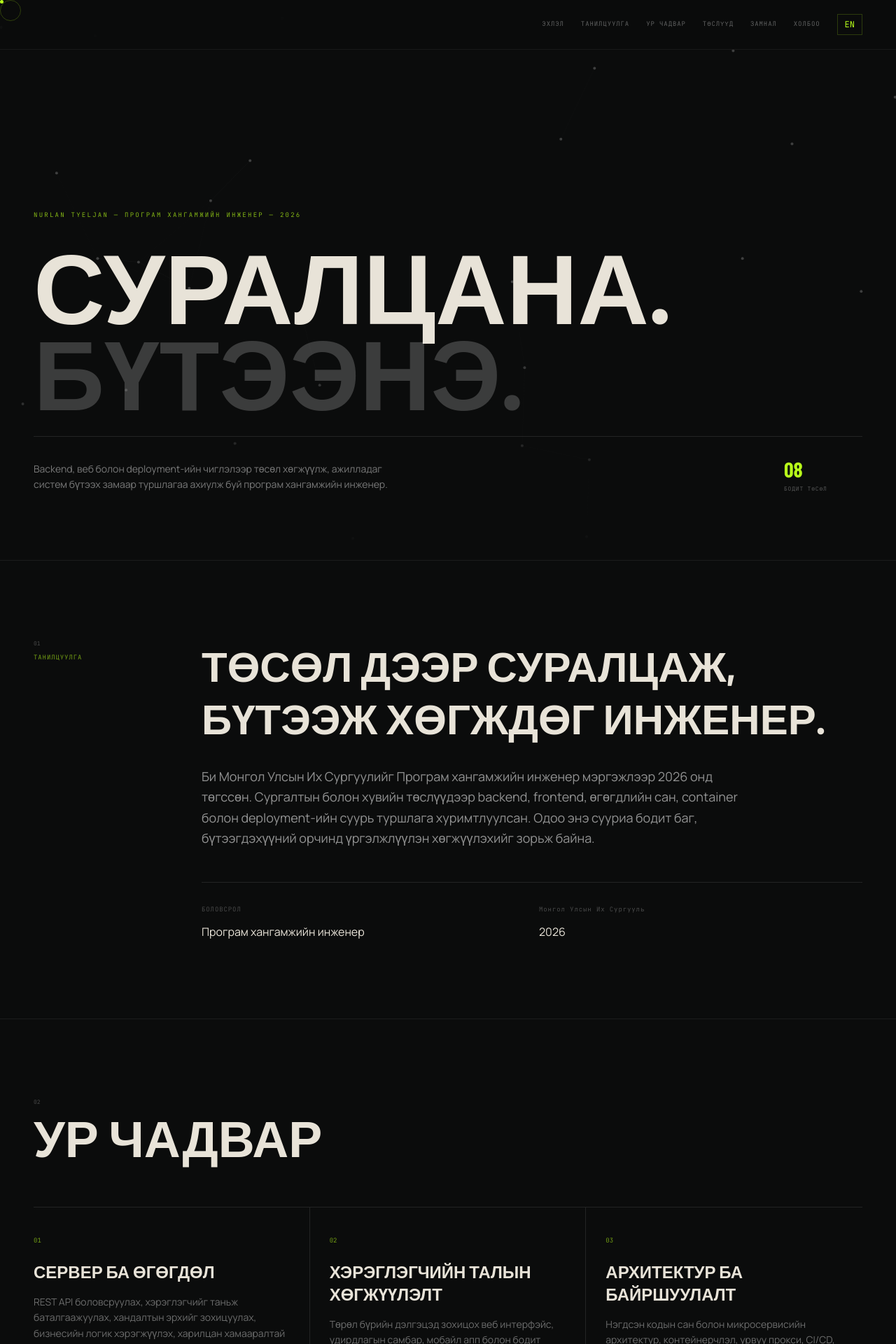
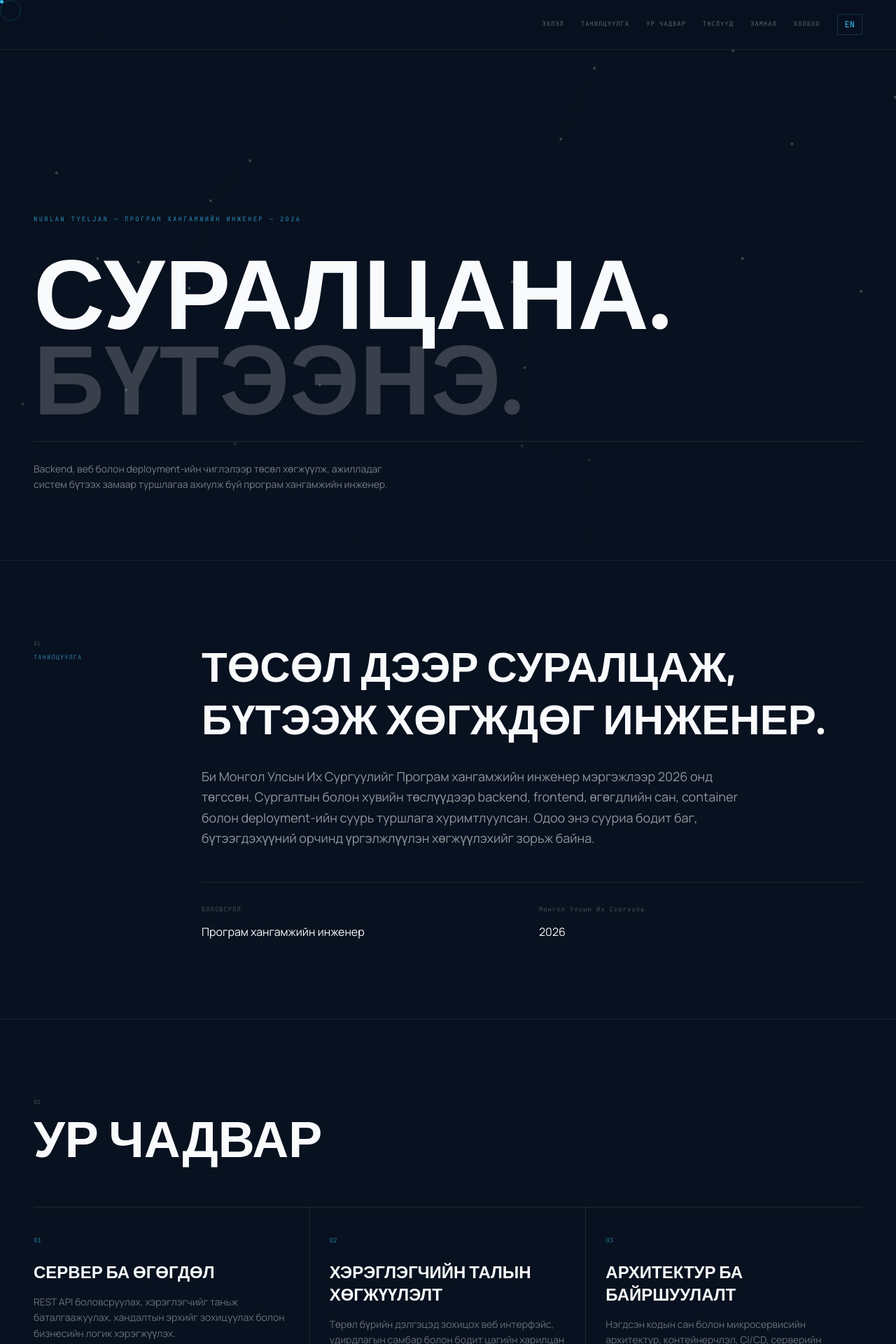
Before and after one commit to nurlan1234nur/nurlan-portfolio, a React (Vite) app: page / in a window 1280 px wide. Shown: the top 1920 px of the page at 70% size. Built offline with nearby package versions, Linux system fonts and the light colour scheme; a web font is replaced by a local one.

Commit message:
Refresh portfolio copy and sky blue theme

```diff
--- a/src/App.tsx
+++ b/src/App.tsx
@@ -8,7 +8,6 @@ import {
   Capability,
   Contact,
   SkillGroup,
-  Stat,
   Timeline,
 } from "./components/Ui"
 
@@ -56,7 +55,6 @@ const copy = {
     status: "ТӨЛӨВ",
     statusValue: "DEMO ХОЛБООС УДАХГҮЙ",
     repository: "ЭХ КОД ҮЗЭХ",
-    projectCount: "БОДИТ ТӨСӨЛ",
   },
   en: {
     nav: ["HOME", "ABOUT", "SKILLS", "WORK", "JOURNEY", "CONTACT"],
@@ -100,7 +98,6 @@ const copy = {
     status: "STATUS",
     statusValue: "LIVE LINK COMING SOON",
     repository: "VIEW REPOSITORY",
-    projectCount: "REAL PROJECTS",
   },
 }
 
@@ -114,7 +111,6 @@ const projects = [
     tech: [
       "NestJS",
       "React",
-      "React Native",
       "PostgreSQL",
       "TypeORM",
       "Docker",
@@ -122,22 +118,22 @@ const projects = [
       "TypeScript",
     ],
     mn: {
-      sub: "Веб, мобайл, админ бүхий зарын платформ",
+      sub: "Веб болон админ хэсэгтэй зарын платформ",
       problem:
-        "Баян-Өлгий болон Улаанбаатарын хэрэглэгчдэд зар нийтлэх, хайх, удирдах нэг экосистем хэрэгтэй байсан.",
+        "Хэрэглэгчид зараа хялбар нийтэлж, хэрэгтэй зүйлээ хайж, өөрийн заруудаа нэг дор удирдах боломж хэрэгтэй байсан.",
       solution:
-        "NestJS REST API, PostgreSQL, нийтийн веб, moderation админ болон Expo мобайл аппыг shared contract-тай monorepo хэлбэрээр хөгжүүлсэн.",
+        "NestJS, PostgreSQL ашиглан серверийн хэсгийг хийж, хэрэглэгчийн веб болон зар хянах админ хэсэгтэй холбосон.",
       contribution:
-        "Шаардлага, архитектур, өгөгдлийн загвар, API болон client integration дээр ажилласан. Гол workflow-уудыг хэрэгжүүлж, VPS дээр Docker Compose болон Nginx ашиглан байршуулсан.",
+        "Өгөгдлийн бүтэц, API, веб ба админ хэсгийн холболт болон зарын үндсэн үйлдлүүд дээр ажилласан. Системийг Docker Compose, Nginx ашиглан VPS серверт байршуулсан.",
       proves:
-        "Олон client-тэй full-stack бүтээгдэхүүнийг хэсэгчлэн төлөвлөх, кодын сангуудыг уялдуулах, системийн интеграци болон deployment дээр ажиллаж үзсэн.",
+        "Нэг бүтээгдэхүүний сервер, хэрэглэгчийн хэсэг, админ хэсэг болон байршуулалтыг хооронд нь уялдуулж ажилласан туршлага.",
     },
     en: {
-      sub: "A classifieds platform across web, mobile, and admin",
+      sub: "A classifieds platform across web and admin",
       problem:
         "Users in Bayan-Ölgii and Ulaanbaatar needed one place to publish, discover, and manage local listings.",
       solution:
-        "Built a monorepo with a NestJS API, PostgreSQL, public web app, moderation panel, Expo mobile app, and shared typed contracts.",
+        "Built a NestJS and PostgreSQL backend connected to a public web app and a moderation panel.",
       contribution:
         "Worked across requirements, architecture, data modeling, APIs, and client integration. Implemented the core flows and deployed the system to a VPS with Docker Compose and Nginx.",
       proves:
@@ -161,15 +157,15 @@ const projects = [
       "Docker",
     ],
     mn: {
-      sub: "Production VPS дээр ажиллаж буй дипломын удирдлагын систем",
+      sub: "VPS серверт ажиллаж буй дипломын ажлын удирдлагын систем",
       problem:
-        "Олон Spring service болон frontend module-ийг найдвартай build хийж, нэг VPS рүү тасралтгүй хүргэх шаардлагатай байсан.",
+        "Олон серверийн үйлчилгээ, веб модулийг нэг систем болгон найдвартай ажиллуулах, шинэчлэл бүрийг серверт алдаагүй хүргэх шаардлагатай байсан.",
       solution:
-        "GitHub Actions matrix CI, path-based selective build, Docker Hub image registry, Docker Compose, Nginx болон SSH deployment урсгал хэрэгжүүлсэн.",
+        "GitHub Actions-аар зөвхөн өөрчлөгдсөн үйлчилгээг build хийж, Docker image болгон серверт автоматаар шинэчилдэг урсгал хийсэн.",
       contribution:
-        "Төслийн CI/CD, Docker containerization, production Compose/Nginx тохиргоо болон багшийн өгсөн VPS deployment дээр голлон ажилласан.",
+        "CI/CD, Docker, Compose, Nginx-ийн тохиргоо болон VPS серверийн байршуулалтыг голлон хариуцсан.",
       proves:
-        "Олон service-тэй системийн build/deploy automation, secrets, image versioning болон VPS operations-ийг хариуцах чадвар.",
+        "Олон үйлчилгээтэй системийг автоматаар build хийж, хувилбарлан, серверт шинэчилж ажилласан туршлага.",
     },
     en: {
       sub: "A thesis management system running on a production VPS",
@@ -200,15 +196,15 @@ const projects = [
       "Microservices",
     ],
     mn: {
-      sub: "Production VPS дээр ажиллаж буй эмнэлгийн multi-service систем",
+      sub: "VPS серверт ажиллаж буй эмнэлгийн нэгдсэн систем",
       problem:
-        "Mock өгөгдөлтэй frontend болон тусдаа hospital, registration, ICD-10 service-үүдийг бодит ажилладаг нэг орчин болгох шаардлагатай байсан.",
+        "Тусдаа хөгжүүлсэн эмнэлэг, бүртгэл, ICD-10 үйлчилгээ болон веб хэсгийг бодит өгөгдөлтэй нэг систем болгох шаардлагатай байсан.",
       solution:
-        "Бодит backend integration хийж, GitHub Actions, Docker Compose, Nginx ашиглан VPS-д хүргэсэн; AWS network/security/compute-ийг Terraform-аар туршсан.",
+        "Веб хэсгийг серверийн үйлчилгээнүүдтэй холбож, GitHub Actions, Docker Compose, Nginx ашиглан VPS серверт байршуулсан.",
       contribution:
-        "CI/CD, server deployment, frontend-backend холболт, ICD-10 integration болон хөгжүүлэлт дээр ажилласан. AWS/Terraform хэсэг нь production бус туршилт байсан.",
+        "Автомат байршуулалт, веб ба серверийн холболт, ICD-10 кодын үйлчилгээ болон серверийн тохиргоон дээр ажилласан.",
       proves:
-        "Polyglot service integration, deployment automation, VPS operations болон infrastructure-as-code-ийн практик ойлголт.",
+        "Өөр өөр технологитой үйлчилгээнүүдийг холбож, нэг серверт тогтвортой ажиллуулсан туршлага.",
     },
     en: {
       sub: "A multi-service hospital system running on a production VPS",
@@ -235,30 +231,30 @@ const projects = [
       "MongoDB",
       "Socket.IO",
       "JWT",
-      "React Native",
+      "PWA",
       "Docker",
     ],
     mn: {
-      sub: "Хосуудад зориулсан real-time веб ба мобайл апп",
+      sub: "Хосуудад зориулсан бодит цагийн PWA веб апп",
       problem:
-        "Хосуудын харилцаа, хамтын мөч, өдөр тутмын interaction-ыг нэг хувийн орчинд төвлөрүүлэх зорилготой.",
+        "Хосуудын зурвас, дурсамж болон өдөр тутмын харилцааг зөвхөн өөрсдөд нь зориулсан нэг орчинд төвлөрүүлэх зорилготой.",
       solution:
-        "Socket.IO real-time суваг, JWT нэвтрэлт, MongoDB өгөгдлийн сан, React веб болон native mobile client бүхий full-stack систем хөгжүүлсэн.",
+        "React, Socket.IO, JWT болон MongoDB ашиглан шууд зурвас солилцдог, төхөөрөмждөө суулгаж ашиглах боломжтой PWA веб апп хийсэн.",
       contribution:
-        "Prototype-оос production бүтэц рүү шилжүүлж, client/server зааг, authentication, real-time event болон release workflow дээр ажилласан.",
+        "Нэвтрэлт, хэрэглэгчдийн холбоос, бодит цагийн зурвас, өгөгдөл хадгалалт болон серверт байршуулалтыг хийсэн.",
       proves:
-        "Stateful real-time бүтээгдэхүүн, authentication болон олон client-ийн lifecycle-ийг удирдах чадвар.",
+        "Бодит цагийн харилцаатай веб аппыг өгөгдлийн сан, нэвтрэлт болон байршуулалттай нь бүтээсэн туршлага.",
     },
     en: {
-      sub: "A real-time web and mobile app for couples",
+      sub: "A real-time PWA for couples",
       problem:
         "Couples needed a private shared space for communication, memories, and everyday interaction.",
       solution:
-        "Built a full-stack system with Socket.IO events, JWT authentication, MongoDB, a React web client, and a native mobile client.",
+        "Built an installable React PWA with Socket.IO events, JWT authentication, and MongoDB.",
       contribution:
-        "Evolved the prototype toward production structure across client/server boundaries, auth, real-time events, and release workflows.",
+        "Implemented authentication, couple linking, real-time messaging, persistence, and the production deployment workflow.",
       proves:
-        "Ability to build stateful real-time products and manage authentication and multi-client lifecycles.",
+        "Experience building and deploying a stateful real-time PWA with authentication and persistent data.",
     },
   },
 ]
@@ -271,7 +267,6 @@ const activeSkills = [
   "Express",
   "React",
   "Next.js",
-  "React Native",
   "REST API",
   "PostgreSQL",
   "MongoDB",
@@ -326,7 +321,7 @@ export default function App() {
     const project = projects[selected]
     const content = project[language]
     return (
-      <main className="min-h-screen bg-[#0b0c0c] px-8 py-24 text-[#e8e3d8] md:px-12">
+      <main className="min-h-screen bg-[#08111f] px-8 py-24 text-[#f8fafc] md:px-12">
         <Cursor />
         <div className="mx-auto max-w-5xl">
           <button
@@ -354,7 +349,7 @@ export default function App() {
                 href={project.live}
                 target="_blank"
                 rel="noreferrer"
-                className="border border-accent bg-accent px-3 py-2 font-mono text-[9px] tracking-widest text-black transition-colors hover:bg-transparent hover:text-accent"
+                className="border border-accent bg-accent px-3 py-2 font-mono text-[9px] tracking-widest text-[#08111f] transition-colors hover:bg-transparent hover:text-accent"
               >
                 LIVE DEMO ↗
               </a>
@@ -363,7 +358,7 @@ export default function App() {
               href={project.github}
               target="_blank"
               rel="noreferrer"
-              className="border border-accent/30 px-3 py-2 font-mono text-[9px] tracking-widest text-accent transition-colors hover:bg-accent hover:text-black"
+              className="border border-accent/30 px-3 py-2 font-mono text-[9px] tracking-widest text-accent transition-colors hover:bg-accent hover:text-[#08111f]"
             >
               {text.repository} ↗
             </a>
@@ -421,7 +416,7 @@ export default function App() {
   }
 
   return (
-    <main className="min-h-screen overflow-x-hidden bg-[#0b0c0c] text-[#e8e3d8]">
+    <main className="min-h-screen overflow-x-hidden bg-[#08111f] text-[#f8fafc]">
       <Cursor />
       {hoveredProject !== null && (
         <div
@@ -436,7 +431,7 @@ export default function App() {
           <div className="h-px w-full bg-accent/50" />
         </div>
       )}
-      <nav className="fixed inset-x-0 top-0 z-50 border-b border-white/[.06] bg-[#0b0c0c]/80 px-8 py-5 backdrop-blur-xl md:px-12">
+      <nav className="fixed inset-x-0 top-0 z-50 border-b border-white/[.08] bg-[#08111f]/80 px-8 py-5 backdrop-blur-xl md:px-12">
         <div className="flex items-center justify-end gap-6">
           <div className="hidden gap-6 md:flex">
             {text.nav.map((label, index) => (
@@ -451,7 +446,7 @@ export default function App() {
           </div>
           <button
             onClick={() => setLanguage(language === "mn" ? "en" : "mn")}
-            className="border border-accent/20 px-2.5 py-1.5 font-mono text-xs text-accent transition-colors hover:bg-accent hover:text-black"
+            className="border border-accent/20 px-2.5 py-1.5 font-mono text-xs text-accent transition-colors hover:bg-accent hover:text-[#08111f]"
           >
             {language === "mn" ? "EN" : "MN"}
           </button>
@@ -463,7 +458,7 @@ export default function App() {
         className="relative flex min-h-screen items-end overflow-hidden px-8 pb-20 pt-32 md:px-12 md:pb-24"
       >
         <HeroCanvas />
-        <div className="absolute inset-x-0 bottom-0 h-2/5 bg-gradient-to-t from-[#0b0c0c] to-transparent" />
+        <div className="absolute inset-x-0 bottom-0 h-2/5 bg-gradient-to-t from-[#08111f] to-transparent" />
         <div className="relative z-10 w-full">
           <p className="mb-8 font-mono text-[9px] uppercase tracking-[.25em] text-accent/70">
             Nurlan Tyeljan — {text.role} — 2026
@@ -477,7 +472,6 @@ export default function App() {
             <p className="max-w-lg text-sm leading-relaxed text-white/45">
               {text.heroText}
             </p>
-            <Stat value="08" label={text.projectCount} />
           </div>
         </div>
       </section>
@@ -535,8 +529,8 @@ export default function App() {
               }
               body={
                 language === "mn"
-                  ? "REST API боловсруулах, хэрэглэгчийг таньж баталгаажуулах, хандалтын эрхийг зохицуулах, бизнесийн логик хэрэгжүүлэх, харилцан хамааралтай болон баримтад суурилсан өгөгдлийн загвар гаргах."
-                  : "REST APIs, authentication, business logic, and relational and document data models."
+                  ? "REST API боловсруулах, хэрэглэгчийг таньж баталгаажуулах, хандалтын эрхийг зохицуулах болон бизнесийн логик хэрэгжүүлэх."
+                  : "REST APIs, authentication, access control, and business logic."
               }
             />
             <Capability
@@ -548,8 +542,8 @@ export default function App() {
               }
               body={
                 language === "mn"
-                  ? "Төрөл бүрийн дэлгэцэд зохицох веб интерфэйс, удирдлагын самбар, мобайл апп болон бодит цагийн харилцан үйлдэл."
-                  : "Responsive web, admin dashboards, mobile clients, and real-time interaction."
+                  ? "Төрөл бүрийн дэлгэцэд зохицох веб интерфэйс, удирдлагын самбар болон бодит цагийн харилцан үйлдэл."
+                  : "Responsive web interfaces, admin dashboards, and real-time interaction."
               }
             />
             <Capability
@@ -561,8 +555,8 @@ export default function App() {
               }
               body={
                 language === "mn"
-                  ? "Нэгдсэн кодын сан болон микросервисийн архитектур, контейнерчлэл, урвуу прокси, CI/CD, серверийн автомат байршуулалт."
-                  : "Monorepos, microservices, containers, reverse proxies, CI/CD, and deployment workflows."
+                  ? "Нэгдсэн кодын сан болон микросервисийн архитектур, контейнерчлэл, CI/CD, серверийн автомат байршуулалт."
+                  : "Monorepos, microservices, containers, CI/CD, and deployment workflows."
               }
             />
           </div>
@@ -659,7 +653,7 @@ export default function App() {
                 href="mailto:nurlant566@gmail.com"
                 className={`${
                   text.contactText ? "mt-8" : "mt-0"
-                } inline-block border border-accent/30 px-6 py-4 font-mono text-xs tracking-widest text-accent hover:bg-accent hover:text-black`}
+                } inline-block border border-accent/30 px-6 py-4 font-mono text-xs tracking-widest text-accent hover:bg-accent hover:text-[#08111f]`}
               >
                 nurlant566@gmail.com →
               </a>
--- a/src/components/Effects.tsx
+++ b/src/components/Effects.tsx
@@ -57,7 +57,7 @@ export function Cursor() {
         style={{
           width: active ? 48 : 30,
           height: active ? 48 : 30,
-          borderColor: active ? "rgba(184,255,26,.55)" : "rgba(184,255,26,.22)",
+          borderColor: active ? "rgba(56,189,248,.55)" : "rgba(56,189,248,.22)",
         }}
       />
     </>
@@ -121,7 +121,7 @@ export function HeroCanvas() {
                 Math.hypot(nodes[j].x - mouse.x, nodes[j].y - mouse.y),
               ) < 220
             context.strokeStyle = near
-              ? `rgba(184,255,26,${(1 - distance / 170) * 0.25})`
+              ? `rgba(56,189,248,${(1 - distance / 170) * 0.25})`
               : `rgba(255,255,255,${(1 - distance / 170) * 0.06})`
             context.beginPath()
             context.moveTo(nodes[i].x, nodes[i].y)
@@ -134,7 +134,7 @@ export function HeroCanvas() {
       nodes.forEach((node) => {
         context.fillStyle =
           Math.hypot(node.x - mouse.x, node.y - mouse.y) < 150
-            ? "#b8ff1a"
+            ? "#38bdf8"
             : "rgba(255,255,255,.3)"
         context.beginPath()
         context.arc(node.x, node.y, 2, 0, Math.PI * 2)
--- a/src/components/Ui.tsx
+++ b/src/components/Ui.tsx
@@ -73,7 +73,7 @@ export function Timeline({
   description: string
 }) {
   return (
-    <div className="relative pb-12 pl-8 before:absolute before:-left-1 before:top-1 before:h-2 before:w-2 before:rounded-full before:border before:border-accent before:bg-[#0b0c0c]">
+    <div className="relative pb-12 pl-8 before:absolute before:-left-1 before:top-1 before:h-2 before:w-2 before:rounded-full before:border before:border-accent before:bg-[#08111f]">
       <div className="grid gap-3 md:grid-cols-[150px_1fr]">
         <span className="font-mono text-[9px] tracking-widest text-accent/60">
           {year}
--- a/src/index.css
+++ b/src/index.css
@@ -7,9 +7,9 @@
   --font-display: 'Barlow Condensed', sans-serif;
   --font-sans: 'Manrope', sans-serif;
   --font-mono: 'JetBrains Mono', monospace;
-  --color-accent: #b8ff1a;
-  --color-surface: #131414;
-  --color-border: rgba(255, 255, 255, 0.07);
+  --color-accent: #38bdf8;
+  --color-surface: #0d1b2a;
+  --color-border: rgba(148, 163, 184, 0.18);
 }
 
 html,
@@ -19,8 +19,8 @@ body,
 }
 
 body {
-  background: #0b0c0c;
-  color: #e8e3d8;
+  background: #08111f;
+  color: #f8fafc;
   font-family: 'Manrope', sans-serif;
   -webkit-font-smoothing: antialiased;
   -moz-osx-font-smoothing: grayscale;
@@ -46,6 +46,6 @@ body {
 }
 
 ::selection {
-  background: #b8ff1a;
-  color: #0b0c0c;
+  background: #38bdf8;
+  color: #08111f;
 }
```
